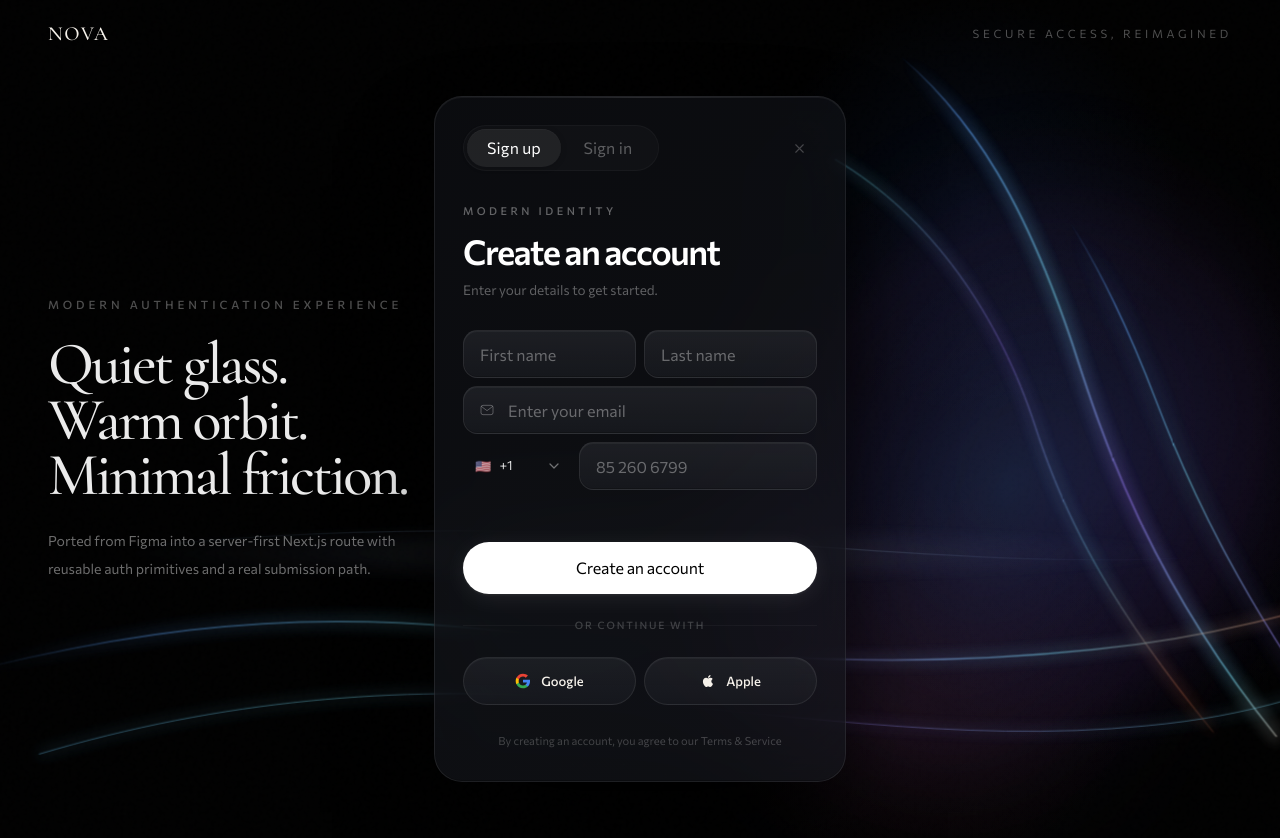
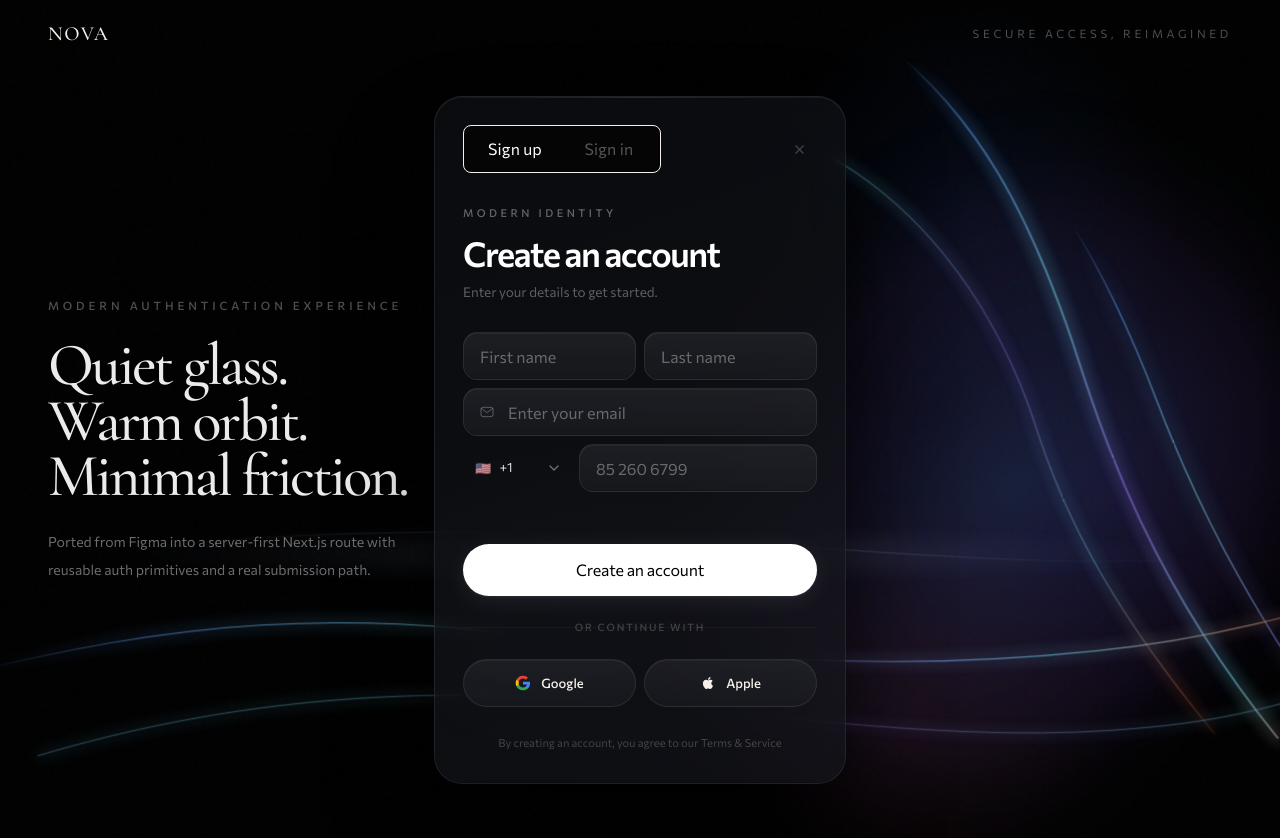
Before and after one commit to scanit-platform/platform, a Next.js app in the folder app/web/: page / in a window 1280 px wide. Shown: the top 838 px of the page. Built offline with nearby package versions, Linux system fonts and the light colour scheme.

Commit message:
Refactor SegmentedControl styles for improved UI consistency

```diff
--- a/app/web/src/features/auth/components/segmented-control.tsx
+++ b/app/web/src/features/auth/components/segmented-control.tsx
@@ -10,10 +10,10 @@ export function SegmentedControl({
   options,
 }: SegmentedControlProps) {
   return (
-    <div className="relative inline-grid grid-cols-2 rounded-full border border-white/3 bg-white/2.5 p-0.75">
+    <div className="relative inline-grid grid-cols-2 rounded-lg border border-(--scanit-border) bg-page-bg p-1">
       <div
         aria-hidden="true"
-        className="absolute bottom-0.75 top-0.75 rounded-full bg-white/[0.07] shadow-[0_1px_6px_rgba(0,0,0,0.18),inset_0_0.5px_0_rgba(255,255,255,0.06)] transition-transform duration-300"
+        className="absolute bottom-1 top-1 rounded-md bg-(--scanit-primary) shadow-(--scanit-shadow) transition-transform duration-300"
         style={{
           left: "3px",
           width: "calc(50% - 3px)",
```
